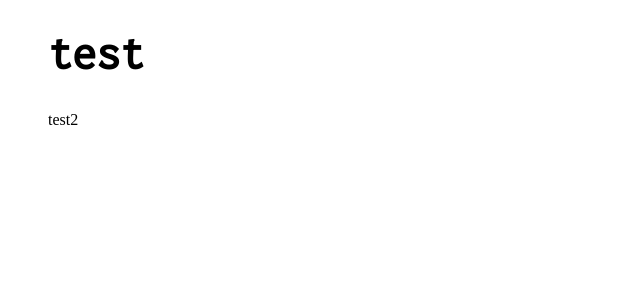
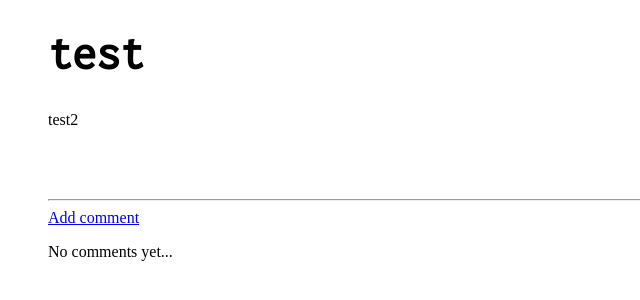
Before and after one commit to JoniMop/my_django_site, a Django app: page /post/5 in a window 1280 px wide. Shown: the part 198-498 px from the top of the page, without its empty margins (0-640 px from the left). Run offline with Django 3.2, Linux system fonts and the light colour scheme; a user stored in the database is signed in; data comes from the database, SQL or seed files in the repository; both versions use the stored data as it was after the commit; some libraries are stand-ins or nearby versions.

Commit message:
Add feature to comment on blog posts

```diff
--- a/blog/admin.py
+++ b/blog/admin.py
@@ -1,5 +1,6 @@
 from django.contrib import admin
-from .models import Post
+from .models import Post, Comment
 # Register your models here.
 
 admin.site.register(Post)
+admin.site.register(Comment)
--- a/blog/models.py
+++ b/blog/models.py
@@ -16,3 +16,13 @@ class Post(models.Model):
 # create string representation
     def __str__(self):
         return self.title
+
+
+class Comment(models.Model):
+    post = models.ForeignKey('blog.Post', on_delete=models.CASCADE, related_name='comments')
+    author = models.CharField(max_length=200)
+    text = models.TextField()
+    created_date = models.DateTimeField(default=timezone.now)
+
+    def __str__(self):
+        return self.text
--- a/blog/static/css/blog.css
+++ b/blog/static/css/blog.css
@@ -35,7 +35,7 @@ h1, h2, h3, h4 {
   width: 100%;
 }
 
-.post-form-blog .btn-primary {
+.post-form-blog btn-primary {
   float: right;
 }
 
@@ -46,3 +46,8 @@ h1, h2, h3, h4 {
   margin-right: 20px;
   padding: 20px 20px 20px 40px;
 }
+
+
+.comment {
+  margin: 20px, 0px, 20px, 20px;
+}
--- a/blog/templates/blog/post_detail.html
+++ b/blog/templates/blog/post_detail.html
@@ -24,4 +24,21 @@
       <h1>{{ posts.title }}</h1>
       <p>{{ posts.text|linebreaksbr }}</p>
     </div>
+
+    <hr>
+    <a href="{% url 'add_comment_to_post' pk=posts.pk %}" class="btn btn-primary">Add comment</a>
+    {% for comment in posts.comments.all %}
+      <div class="comment">
+
+        <div class="date">
+          {{ comment.created_date }}
+        </div>
+
+        <strong>{{ comment.author }}</strong>
+        <p>{{ comment.text }}</p>
+      </div>
+
+      {% empty %}
+      <p>No comments yet...</p>
+    {% endfor %}
 {% endblock %}
--- a/blog/urls.py
+++ b/blog/urls.py
@@ -8,4 +8,5 @@ urlpatterns = [
     path('post/<int:pk>/edit/', views.post_edit, name='post_edit'),
     path('drafts/', views.post_draft_list, name='post_draft_list'),
     path('post/<int:pk>/publish/', views.post_publish, name='post_publish'),
+    path('post/<int:pk>/comment', views.add_comment_to_post, name='add_comment_to_post'),
 ]
--- a/blog/views.py
+++ b/blog/views.py
@@ -2,7 +2,7 @@ from django.shortcuts import render, get_object_or_404, redirect, render_to_resp
 from django.template.context import RequestContext
 from django.utils import timezone
 from .models import Post
-from .forms import PostForm
+from .forms import PostForm, CommentForm
 from django.contrib.auth.decorators import login_required
 
 
@@ -60,3 +60,18 @@ def post_publish(request, pk):
     post = get_object_or_404(Post, pk=pk)
     post.publish()
     return redirect('post_detail', pk=pk)
+
+
+def add_comment_to_post(request, pk):
+    post = get_object_or_404(Post, pk=pk)
+    if request.method == 'POST':
+        form = CommentForm(request.POST)
+        if form.is_valid():
+            comment = form.save(commit=False)
+            comment.author = request.user
+            comment.post = post
+            comment.save()
+            return redirect('post_detail', pk=post.pk)
+    else:
+        form = CommentForm()
+    return render(request, 'blog/add_comment_to_post.html', {'form': form})
```
Also changed, not shown: blog/forms.py (+6 -1 lines), blog/templates/blog/add_comment_to_post.html (added, +12 -0 lines), blog/migrations/0003_comment.py (added), db.sqlite3.
